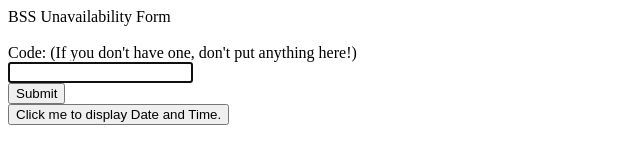
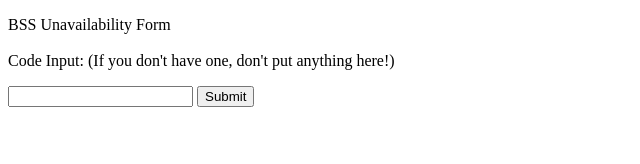
Before and after one commit to charlie-bss/BSS_Unavailability_Form, a plain HTML site: page index.html in a window 1280 px wide. Shown: the whole page, without its empty margins (0-640 px from the left). Drawn offline with Linux system fonts and the light colour scheme.

Commit message:
Update index.html

```diff
--- a/index.html
+++ b/index.html
@@ -1,28 +1,21 @@
 <!DOCTYPE html>
 <html>
+<body>
 
-<head>
-  <meta charset="utf-8">
-  <meta name="viewport" content="width=device-width">
-  <title>BSS Unavailability Form</title>
-  <link href="style.css" rel="stylesheet" type="text/css" />
-</head>
+<p>BSS Unavailability Form<br><br>Code Input: (If you don't have one, don't put anything here!)</p>
 
-<body>
-  BSS Unavailability Form<br><br>
+<script>
+var x = document.createElement("INPUT");
+  x.setAttribute("type", "text");
+  document.body.appendChild(x);
+  function myFunction() {
+  	x = document.getElementById("INPUT");
+  	x.setAttribute("type", "text");
+    x.setAttribute("value", "AAAA");
+  }
+</script>
 
-  <form method="GET">
-    <label for="codein">Code: (If you don't have one, don't put anything here!)</label><br>
-    <input type="text" id="codein" name="codein" autofocus><br>
-    <input type="submit" value="Submit">
-  </form>
-
-  <button type="button"
-  onclick="document.getElementById('demo').innerHTML = document.getElementById('codein').innerHTML">
-  Click me to display Date and Time.</button>
-
-  <p id="demo"></p>
+<button onclick="myFunction()">Submit</button>
 
 </body>
-
 </html>
```
